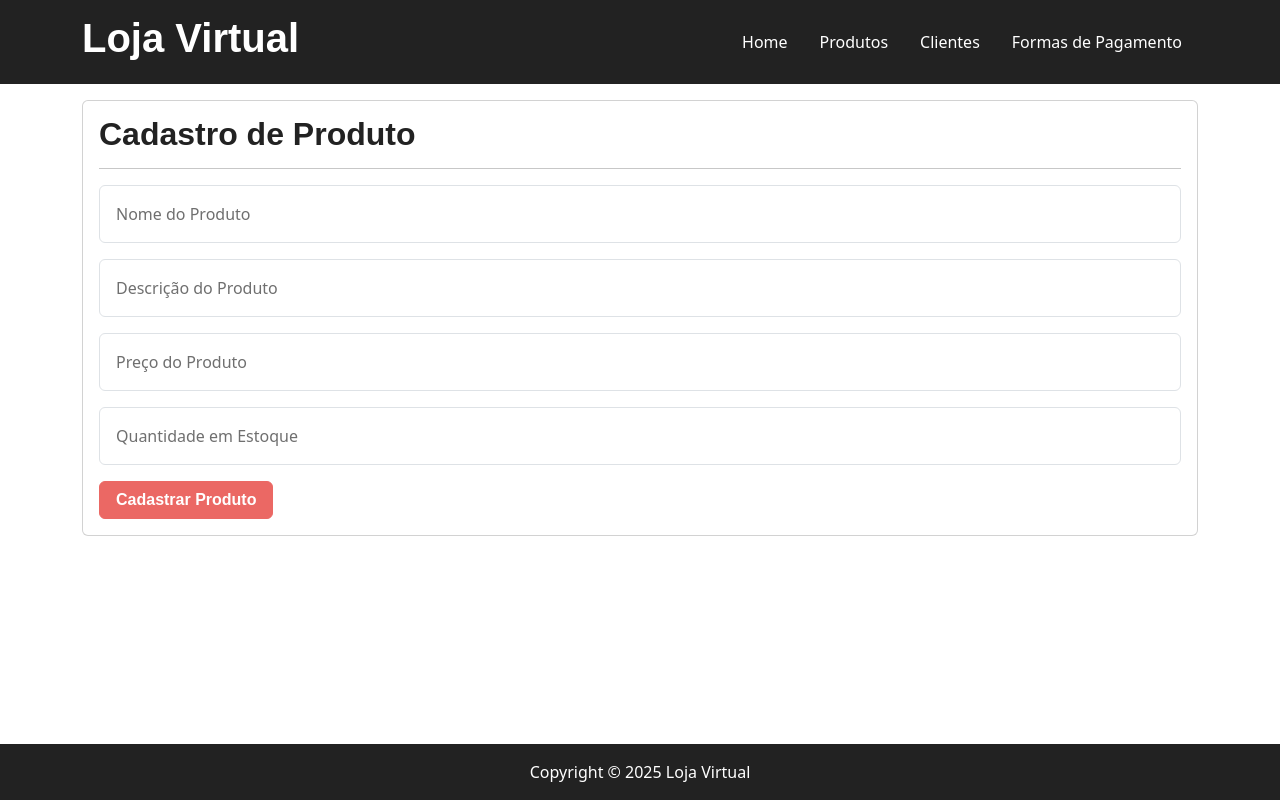
After one commit to millenagualandi/PW_LojaVirtual_2025_v2, a FastAPI app: template templates/cadastrar_produto.html in a window 1280 px wide. The commit adds this page. Run offline with FastAPI, Linux system fonts and the light colour scheme; the template is opened without the code that fills it, so the values that code supplies are empty; some libraries are stand-ins or nearby versions; some web fonts are replaced.

Commit message:
Add product registration functionality and enhance product display

```diff
--- a/main.py
+++ b/main.py
@@ -1,4 +1,5 @@
-from fastapi import FastAPI
+from fastapi import FastAPI, Form
+from fastapi.responses import RedirectResponse
 from fastapi.staticfiles import StaticFiles
 from fastapi.templating import Jinja2Templates
 import uvicorn
@@ -6,6 +7,7 @@ import uvicorn
 from data import produto_repo
 from data import cliente_repo
 from data import forma_pagamento_repo
+from data.produto_model import Produto
 
 
 app = FastAPI()
@@ -23,13 +25,11 @@ async def get_root():
     response = templates.TemplateResponse("index.html", {"request": {}, "produtos": produtos})
     return response
 
-
 @app.get("/produtos")
 async def get_produtos():
     produtos = produto_repo.obter_todos()
     response = templates.TemplateResponse("produtos.html", {"request": {}, "produtos": produtos})
     return response
-
 
 @app.get("/produtos/{id}")
 async def get_produto_por_id(id: int):
@@ -37,15 +37,30 @@ async def get_produto_por_id(id: int):
     response = templates.TemplateResponse("produto.html", {"request": {}, "produto": produto})
     return response
 
+@app.get("/admin/produtos/cadastrar")
+async def get_produto_cadastrar():
+    response = templates.TemplateResponse("cadastrar_produto.html", {"request": {}})
+    return response
 
-
+@app.post("/admin/produtos/cadastrar")
+async def post_produto_cadastrar(
+    nome: str = Form(...),
+    descricao: str = Form(...),
+    preco: float = Form(...),
+    quantidade: int = Form(...)
+):
+    produto = Produto(0, nome, descricao, preco, quantidade)
+    id_produto = produto_repo.inserir(produto)
+    if id_produto == None:
+        raise Exception("Erro ao inserir produto.")
+    else:
+        return RedirectResponse("/produtos", status_code=303)
 
 @app.get("/clientes")
 async def get_clientes():
     clientes = cliente_repo.obter_todos()
     response = templates.TemplateResponse("clientes.html", {"request": {}, "clientes": clientes})
     return response
-
 
 @app.get("/formas_pagamento")
 async def get_formas_pagamento():
--- /dev/null
+++ b/templates/cadastrar_produto.html
@@ -0,0 +1,56 @@
+{% extends "base.html" %}
+{% block conteudo %}
+<div class="card">
+    <div class="card-body">
+        <h2>Cadastro de Produto</h2>
+        <hr>
+        <form action="/admin/produtos/cadastrar" method="post">
+            <div class="form-floating mb-3">
+                <input
+                    type="text"
+                    class="form-control"
+                    id="nome"
+                    name="nome"
+                    placeholder="Nome do Produto"
+                    required
+                >
+                <label for="nome">Nome do Produto</label>
+            </div>
+            <div class="form-floating mb-3">
+                <input
+                    type="text"
+                    class="form-control"
+                    id="descricao"
+                    name="descricao"
+                    placeholder="Descrição do Produto"
+                    required
+                >
+                <label for="descricao">Descrição do Produto</label>
+            </div>
+              <div class="form-floating mb-3">
+                <input
+                    type="number"
+                    class="form-control"
+                    id="preco"
+                    name="preco"
+                    placeholder="Preço do Produto"
+                    required
+                >
+                <label for="preco">Preço do Produto</label>
+            </div>
+            <div class="form-floating mb-3">
+                <input
+                    type="number"
+                    class="form-control"
+                    id="quantidade"
+                    name="quantidade"
+                    placeholder="Quantidade em Estoque"
+                    required
+                >
+                <label for="quantidade">Quantidade em Estoque</label>
+            </div>
+            <button type="submit" class="btn btn-primary">Cadastrar Produto</button>
+        </form>
+    </div>
+</div>
+{% endblock %}
```
Also changed, not shown: templates/produto.html (+24 -12 lines), dados.db.
